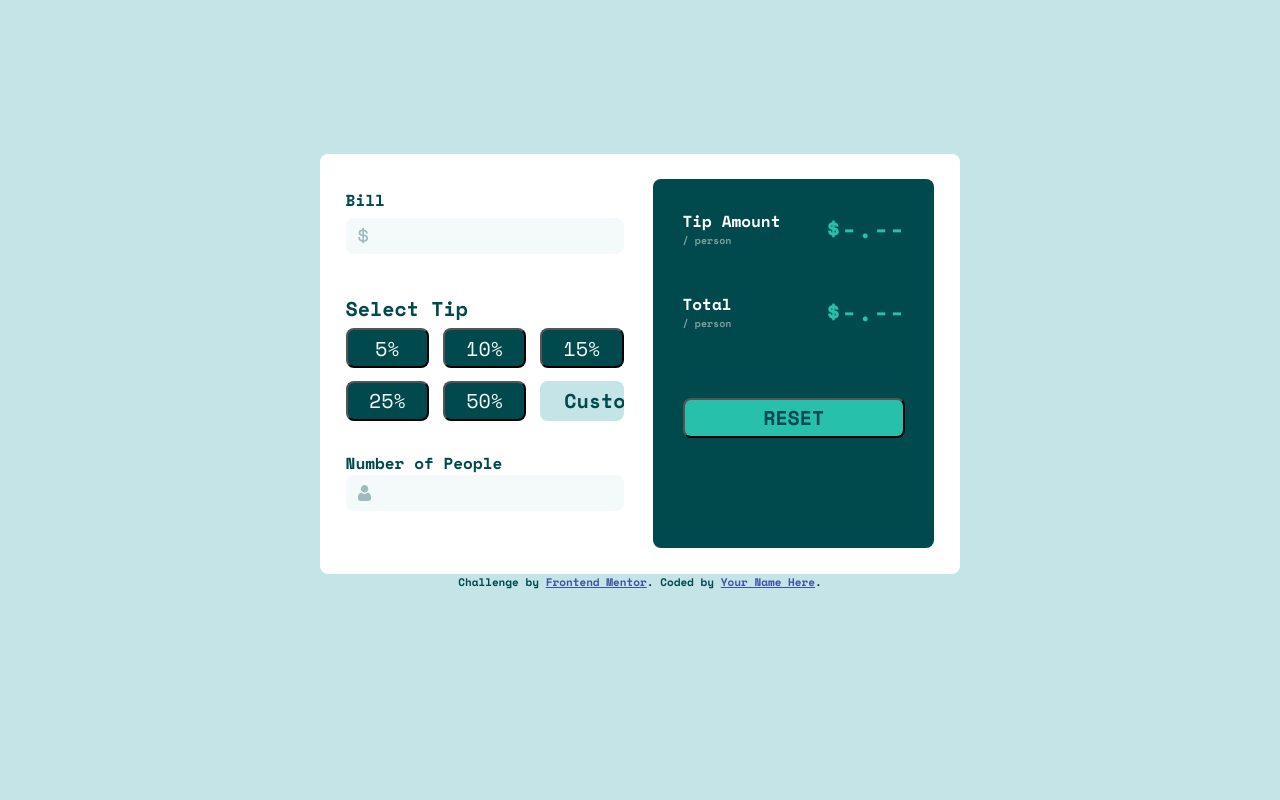
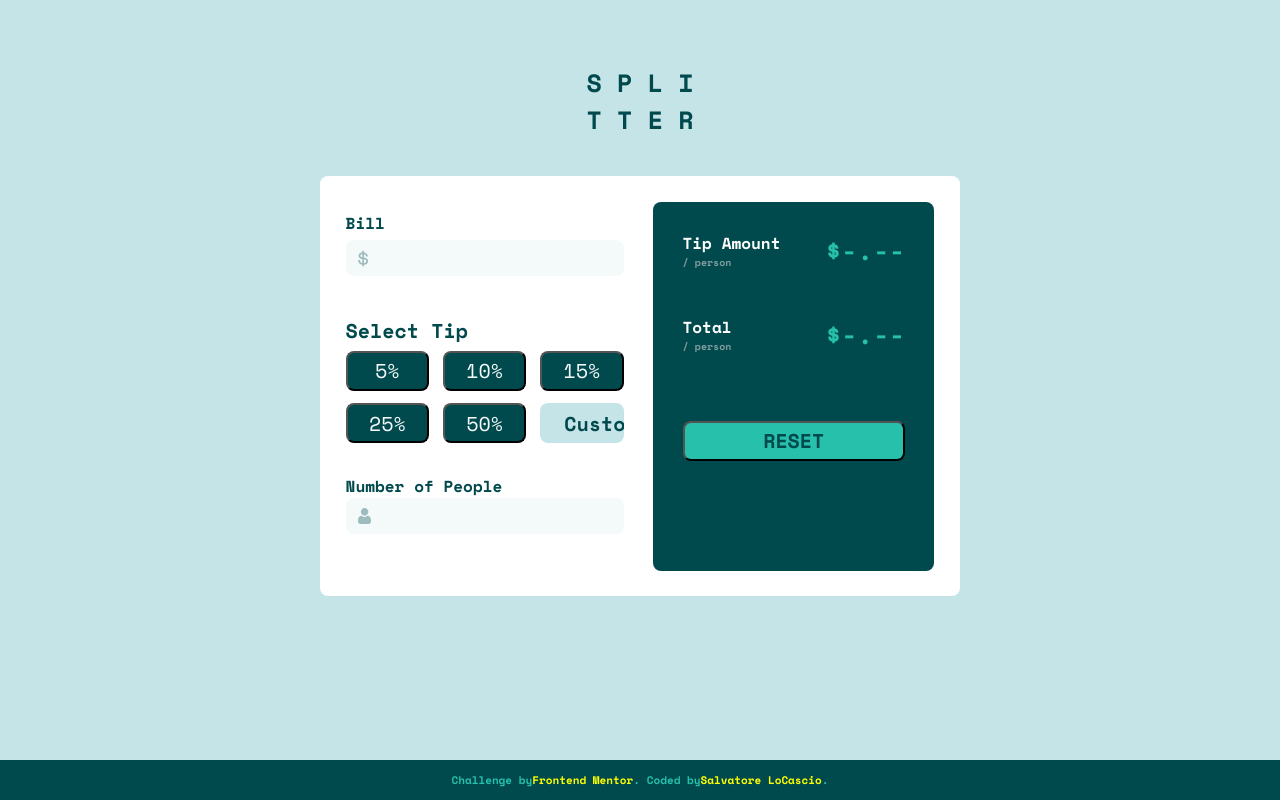
Before and after one commit to S-LoCascio/Frontend-mentor-tip-calcuator-non-Tailwind, a website: page index.html in a window 1280 px wide. Drawn offline with nearby package versions, Linux system fonts and the light colour scheme.

Commit message:
finished desktop CSS and added Logo

```diff
--- a/css/style.scss
+++ b/css/style.scss
@@ -19,7 +19,9 @@ $strongCyan: hsl(172, 67%, 45%);
 body {
   display: flex;
   flex-direction: column;
-  height: 100%;
+  align-items: center;
+  margin: 0;
+  min-height: 100vh;
   width: 100%;
   background-color: $lightGrayishCyan;
   font-family: "space Mono", monospace;
@@ -32,12 +34,19 @@ body {
   border-radius: 1vh;
 }
 
+.logo {
+  margin-top: 5%;
+
+  h1 {
+    font-size: 25px;
+  }
+}
+
 .card {
   background-color: white;
   height: 420px;
-  width: 50%;
-  margin-top: 12%;
-  margin-left: 25%;
+  width: 50dvw;
+  margin-top: 3%;
   padding: 2%;
   display: flex;
 }
@@ -61,6 +70,25 @@ input::-webkit-inner-spin-button {
 .inactive-btn {
   background-color: $veryDarkCyan;
   color: $veryLightGrayishCyan;
+}
+
+.attribution {
+  background-color: $veryDarkCyan;
+  color: $strongCyan;
+  margin-top: auto;
+  height: 40px;
+  width: 100vw;
+  display: flex;
+  justify-content: center;
+  align-items: center;
+  font-size: 11px;
+  text-align: center;
+
+  a {
+    color: yellow;
+    font-weight: bolder;
+    text-decoration: none;
+  }
 }
 
 /* Specifics */
@@ -97,7 +125,7 @@ input::-webkit-inner-spin-button {
     border: none;
     height: 36px;
     margin-bottom: 8%;
-    text-indent: 340px;
+    text-indent: 300px;
   }
 
   .incorrect {
--- a/index.html
+++ b/index.html
@@ -14,19 +14,12 @@
     />
 
     <title>Frontend Mentor | Tip calculator app</title>
-
-    <!-- Feel free to remove these styles or customise in your own stylesheet 👍 -->
-    <style>
-      .attribution {
-        font-size: 11px;
-        text-align: center;
-      }
-      .attribution a {
-        color: hsl(228, 45%, 44%);
-      }
-    </style>
   </head>
   <body>
+    <div class="logo">
+      <h1 class="top-part">S P L I</h1>
+      <h1 class="bottom-part">T T E R</h1>
+    </div>
     <div class="card rounded">
       <div class="infoInput">
         <div class="billDiv">
@@ -126,9 +119,12 @@
 
     <div class="attribution">
       Challenge by
-      <a href="https://www.frontendmentor.io?ref=challenge" target="_blank"
-        >Frontend Mentor</a
-      >. Coded by <a href="#">Your Name Here</a>.
+      <a href="https://www.frontendmentor.io?ref=challenge" target="_blank">
+        Frontend Mentor</a
+      >. Coded by
+      <a href="https://github.com/S-LoCascio?tab=repositories" target="_blank">
+        Salvatore LoCascio</a
+      >.
     </div>
 
     <script src="script.js"></script>
--- a/script.js
+++ b/script.js
@@ -223,4 +223,5 @@ function blankSlate() {
   people.value = "";
   people.classList.remove("incorrect");
   customTip.style.border = "none";
+  customTip.value = "";
 }
```
Also changed, not shown: css/style.css.
